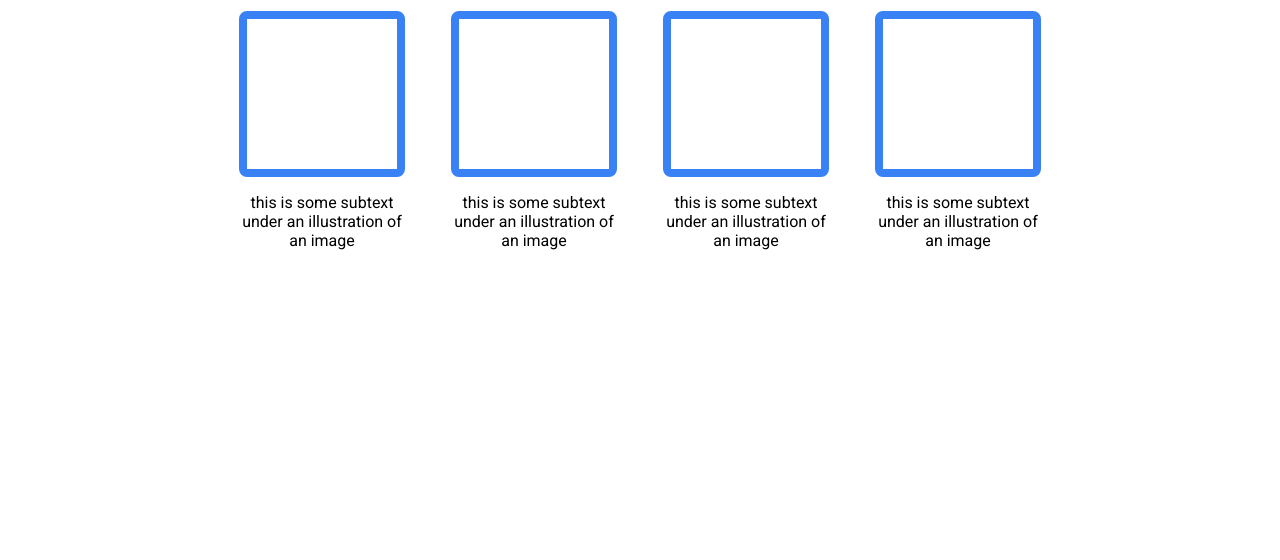
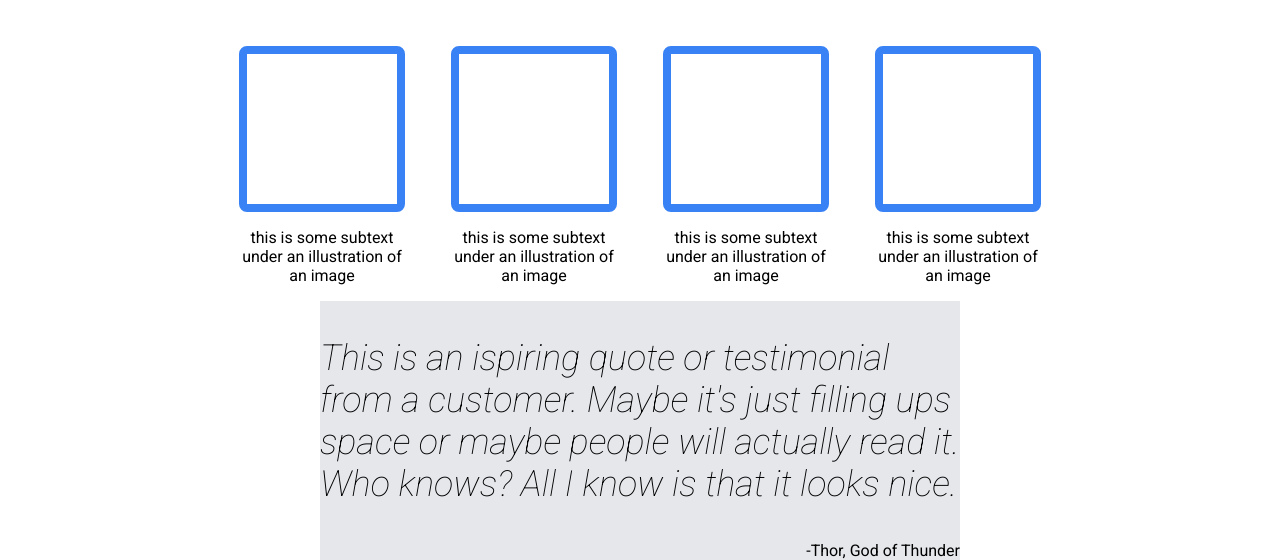
Before and after one commit to majkulmajkul/odin-landing-page, a plain HTML site: page index.html in a window 1280 px wide. Shown: the part 550-1110 px from the top of the page. Before the commit the page ends 816 px from the top, so only its background shows below. Drawn offline with Linux system fonts and the light colour scheme.

Commit message:
Third container almost ready

```diff
--- a/index.html
+++ b/index.html
@@ -64,6 +64,14 @@
           </div>
         </div>
       </div>
+      <div class="third-container gray-background">
+        <p class="size36 light italic">
+          This is an ispiring quote or testimonial from a customer. Maybe it's
+          just filling ups space or maybe people will actually read it. Who
+          knows? All I know is that it looks nice.
+        </p>
+        <div class="quote-author">-Thor, God of Thunder</div>
+      </div>
     </div>
   </body>
 </html>
--- a/styles.css
+++ b/styles.css
@@ -9,7 +9,14 @@ body, h1{
 }
 
 
-.main-container, .first-container, .first-container-first-row, .first-container-second-row, .second-container, .second-container-second-row, .card {
+.main-container,
+.first-container,
+.first-container-first-row,
+.first-container-second-row,
+.second-container,
+.second-container-second-row,
+.card,
+.third-container {
     display: flex;
 }
 
@@ -41,7 +48,17 @@ flex-direction: column;
     background-color: #3882F6;
 }
 
-.li
+.gray-background{
+    background-color: #e5e7eb;;
+}
+
+.light{
+    font-weight: 100;
+}
+
+.italic{
+    font-style: italic;
+}
 
 .size18{
     font-size: 18px;
@@ -112,12 +129,19 @@ button{
     font-family: 'Roboto', sans-serif;
 }
 
-.second-container{
-    display: flex;
+.second-container,
+.third-container{
     flex-direction: column;
-    width: 70%;
     margin: 0 auto;
     align-items: center;
+}
+
+.second-container{
+    width: 70%;
+}
+
+.third-container{
+    width: 50%;
 }
 
 .second-container-second-row{
@@ -139,3 +163,8 @@ button{
     border: 0.5rem solid #3882F6;
     border-radius: 0.5rem;
 }
+
+.quote-author{
+    align-self: flex-end;
+    display: flex;
+}
```
